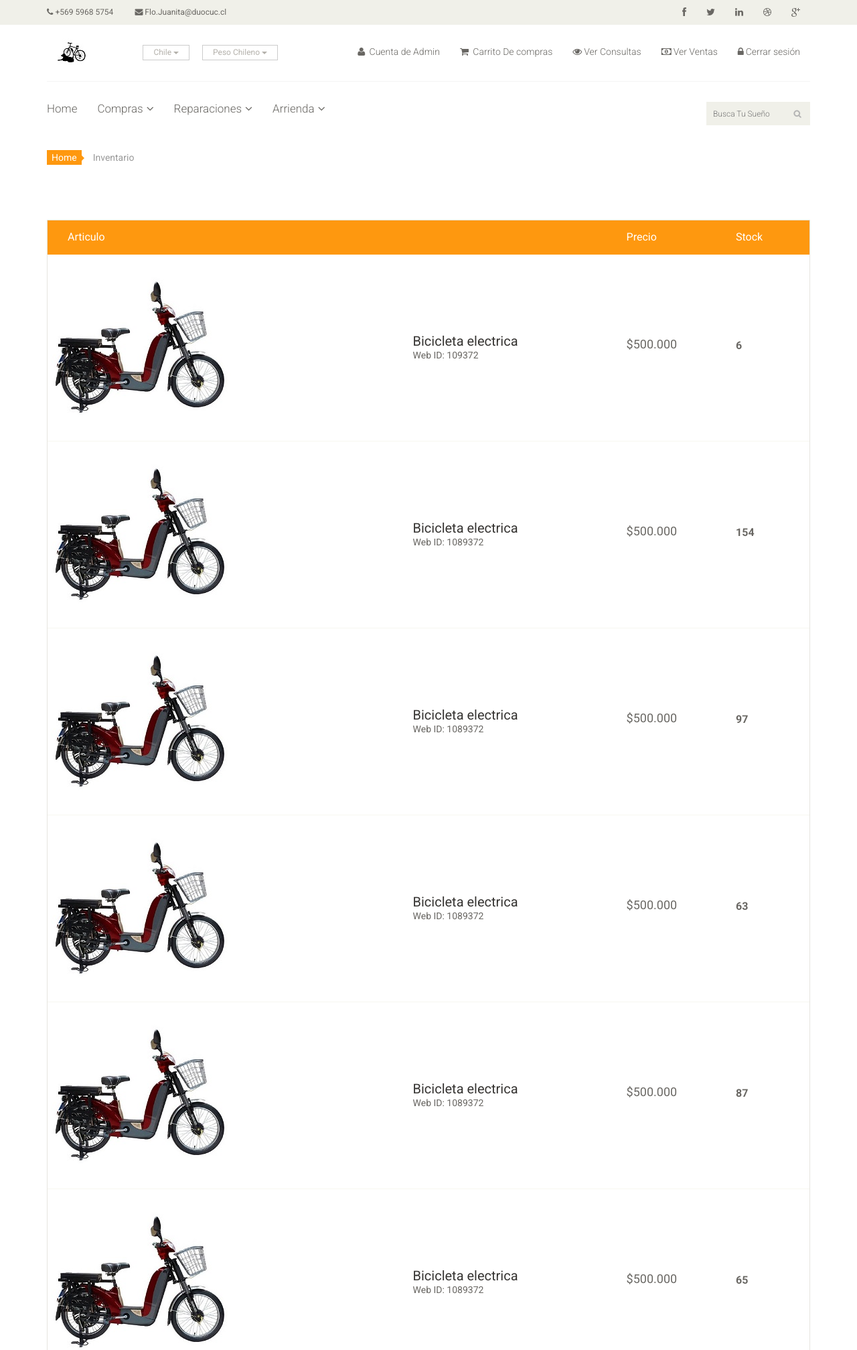
After one commit to 4lequinn/CasoJuana, a Django app: page /ver-inventario/ in a window 1280 px wide. The commit adds this page. Shown: the top 2015 px of the page at 67% size. Run offline with Django 4.2, Linux system fonts and the light colour scheme; a user stored in the database is signed in.

Commit message:
inventario OK

```diff
--- a/WebCasoJuana/templates/core/arrienda.html
+++ b/WebCasoJuana/templates/core/arrienda.html
@@ -1,5 +1,9 @@
 {% extends 'core/plantilla.html' %}
 {% load static %}
+
+{% block titulo %}
+<title>Arriendo</title>
+{% endblock %}
 
 {% block contenido %}
 
--- a/WebCasoJuana/templates/core/cart.html
+++ b/WebCasoJuana/templates/core/cart.html
@@ -1,5 +1,9 @@
 {% extends 'core/plantilla.html' %}
 {% load static %}
+
+{% block titulo %}
+<title>Carrito</title>
+{% endblock %}
 
 {% block contenido %}
 
--- a/WebCasoJuana/templates/core/index.html
+++ b/WebCasoJuana/templates/core/index.html
@@ -1,5 +1,9 @@
 {% extends 'core/plantilla.html' %}
 {% load static %}
+
+{% block titulo %}
+<title>Inicio</title>
+{% endblock %}
 
 {% block contenido %}
 	<section id="slider"><!--slider-->
--- a/WebCasoJuana/templates/core/login.html
+++ b/WebCasoJuana/templates/core/login.html
@@ -1,5 +1,10 @@
 {% extends 'core/plantilla.html' %}
 {% load static %}
+
+
+{% block titulo %}
+<title>Iniciar sesión</title>
+{% endblock %}
 
 {% block contenido %}
 
--- a/WebCasoJuana/templates/core/plantilla.html
+++ b/WebCasoJuana/templates/core/plantilla.html
@@ -111,14 +111,26 @@
                         <div class="shop-menu clearfix pull-right">
                             <ul class="nav navbar-nav">
                                 {% if user.is_authenticated %}
-                                    <li><a href=""><i class="fa fa-user"></i> Cuenta de {{user.first_name}}</a></li>
-                                    <li><a href={% url 'CART' %}><i class="fa fa-shopping-cart"></i> Carrito De compras</a></li>
+                                <li><a href=""><i class="fa fa-user"></i> Cuenta de {{user.first_name}}</a></li>
+                                <li><a href={% url 'CART' %}><i class="fa fa-shopping-cart"></i> Carrito De compras</a>
+                                </li>
+
+                                {% if perms.WebCasoJuana.view_reparacion and perms.WebCasoJuana.change_reparacion %}
+                                <!-- Permisos de técnico -->
+                                <li><a href={% url 'VER_CONSULTAS' %}><i class="fa fa-eye"></i>Ver Consultas</a></li>
+                                {% endif %}
+
+                                {% if perms.WebCasoJuana.view_venta %}
+                                <!-- Permisos de vendedor -->
+                                <li><a href={% url 'VER_INVENTARIO' %}><i class="fa fa-money"></i>Ver Ventas</a></li>
+                                {% endif %}
+
                                 {% endif %}
 
                                 {% if user.is_authenticated %}
-                                    <li><a href={% url 'LOGOUT' %}><i class="fa fa-lock"></i>Cerrar sesión</a></li>
+                                <li><a href={% url 'LOGOUT' %}><i class="fa fa-lock"></i>Cerrar sesión</a></li>
                                 {% else %}
-                                    <li><a href={% url 'LOGIN' %}><i class="fa fa-lock"></i> Login</a></li>
+                                <li><a href={% url 'LOGIN' %}><i class="fa fa-lock"></i> Login</a></li>
                                 {% endif %}
 
                             </ul>
@@ -150,7 +162,7 @@
                                 {% if user.is_authenticated %}
                                 <li class="dropdown"><a href="#">Compras<i class="fa fa-angle-down"></i></a>
                                     <ul role="menu" class="sub-menu">
-                                        <li><a href="shop.html">Productos</a></li>
+                                        <li><a href="#">Productos</a></li>
 
 
                                     </ul>
@@ -165,7 +177,7 @@
                                 <li class="dropdown"><a href="#">Arrienda<i class="fa fa-angle-down"></i></a>
                                     <ul role="menu" class="sub-menu">
                                         <li><a href={% url 'ARRIENDA' %}>Bicicletas</a></li>
-                                {% endif %}
+                                        {% endif %}
                         </div>
                     </div>
                     <div class="col-sm-3">
@@ -336,7 +348,7 @@
                 <div class="row">
                     <p class="pull-left">Copyright © 2022 MasTurbaBikes Inc. All rights reserved.</p>
                     <p class="pull-right">El cambio empieza por uno <span><a target="_blank"
-                    href="https://www.fundacionadopta.cl/Index/">Tu proximo angel</a></span></p>
+                                href="https://www.fundacionadopta.cl/Index/">Tu proximo angel</a></span></p>
                 </div>
             </div>
         </div>
--- /dev/null
+++ b/WebCasoJuana/templates/core/ver-inventario.html
@@ -0,0 +1,267 @@
+{% extends 'core/plantilla.html' %}
+{% load static %}
+
+{% block titulo %}
+<title>Inventario</title>
+{% endblock %}
+
+{% block contenido %}
+
+	<section id="cart_items">
+		<div class="container">
+			<div class="breadcrumbs">
+				<ol class="breadcrumb">
+				  <li><a href="#">Home</a></li>
+				  <li class="active">Inventario</li>
+				</ol>
+			</div>
+			<div class="table-responsive cart_info">
+				<table class="table table-condensed">
+					<thead>
+						<tr class="cart_menu">
+							<td class="image">Articulo</td>
+							<td class="description"></td>
+							<td class="price">Precio</td>
+							<td class="quantity">Stock</td>
+							<td></td>
+						</tr>
+					</thead>
+					<tbody>
+
+						<tr>
+							<td class="cart_product">
+								<a href=""><img src="images/home/venta1.jfif" alt=""></a>
+							</td>
+							<td class="cart_description">
+								<h4><a href="">Bicicleta electrica</a></h4>
+								<p>Web ID: 109372</p>
+							</td>
+							<td class="cart_price">
+								<p>$500.000</p>
+							</td>
+
+							<td class="cart_quantity">
+								<div class="cart_quantity_button">
+
+									<label class="cart_quantity_input" type="text" name="quantity" autocomplete="off" size="2">6</label>
+
+								</div>
+							</td>
+						</tr>
+
+						<tr>
+							<td class="cart_product">
+								<a href=""><img src="images/home/venta1.jfif" alt=""></a>
+							</td>
+							<td class="cart_description">
+								<h4><a href="">Bicicleta electrica</a></h4>
+								<p>Web ID: 1089372</p>
+							</td>
+							<td class="cart_price">
+								<p>$500.000</p>
+							</td>
+
+							<td class="cart_quantity">
+								<div class="cart_quantity_button">
+
+									<label class="cart_quantity_input" type="text" name="quantity" autocomplete="off" size="2">154</label>
+
+								</div>
+							</td>
+						</tr>
+
+						<tr>
+							<td class="cart_product">
+								<a href=""><img src="images/home/venta1.jfif" alt=""></a>
+							</td>
+							<td class="cart_description">
+								<h4><a href="">Bicicleta electrica</a></h4>
+								<p>Web ID: 1089372</p>
+							</td>
+							<td class="cart_price">
+								<p>$500.000</p>
+							</td>
+
+							<td class="cart_quantity">
+								<div class="cart_quantity_button">
+
+									<label class="cart_quantity_input" type="text" name="quantity" autocomplete="off" size="2">97</label>
+
+								</div>
+							</td>
+						</tr>
+
+						<tr>
+							<td class="cart_product">
+								<a href=""><img src="images/home/venta1.jfif" alt=""></a>
+							</td>
+							<td class="cart_description">
+								<h4><a href="">Bicicleta electrica</a></h4>
+								<p>Web ID: 1089372</p>
+							</td>
+							<td class="cart_price">
+								<p>$500.000</p>
+							</td>
+
+							<td class="cart_quantity">
+								<div class="cart_quantity_button">
+
+									<label class="cart_quantity_input" type="text" name="quantity" autocomplete="off" size="2">63</label>
+
+								</div>
+							</td>
+						</tr>
+
+						<tr>
+							<td class="cart_product">
+								<a href=""><img src="images/home/venta1.jfif" alt=""></a>
+							</td>
+							<td class="cart_description">
+								<h4><a href="">Bicicleta electrica</a></h4>
+								<p>Web ID: 1089372</p>
+							</td>
+							<td class="cart_price">
+								<p>$500.000</p>
+							</td>
+
+							<td class="cart_quantity">
+								<div class="cart_quantity_button">
+
+									<label class="cart_quantity_input" type="text" name="quantity" autocomplete="off" size="2">87</label>
+
+								</div>
+							</td>
+						</tr>
+
+						<tr>
+							<td class="cart_product">
+								<a href=""><img src="images/home/venta1.jfif" alt=""></a>
+							</td>
+							<td class="cart_description">
+								<h4><a href="">Bicicleta electrica</a></h4>
+								<p>Web ID: 1089372</p>
+							</td>
+							<td class="cart_price">
+								<p>$500.000</p>
+							</td>
+
+							<td class="cart_quantity">
+								<div class="cart_quantity_button">
+
+									<label class="cart_quantity_input" type="text" name="quantity" autocomplete="off" size="2">65</label>
+
+								</div>
+							</td>
+						</tr>
+
+						<tr>
+							<td class="cart_product">
+								<a href=""><img src="images/home/venta1.jfif" alt=""></a>
+							</td>
+							<td class="cart_description">
+								<h4><a href="">Bicicleta electrica</a></h4>
+								<p>Web ID: 1089372</p>
+							</td>
+							<td class="cart_price">
+								<p>$500.000</p>
+							</td>
+
+							<td class="cart_quantity">
+								<div class="cart_quantity_button">
+
+									<label class="cart_quantity_input" type="text" name="quantity" autocomplete="off" size="2">21</label>
+
+								</div>
+							</td>
+						</tr>
+
+						<tr>
+							<td class="cart_product">
+								<a href=""><img src="images/home/venta1.jfif" alt=""></a>
+							</td>
+							<td class="cart_description">
+								<h4><a href="">Bicicleta electrica</a></h4>
+								<p>Web ID: 1089372</p>
+							</td>
+							<td class="cart_price">
+								<p>$500.000</p>
+							</td>
+
+							<td class="cart_quantity">
+								<div class="cart_quantity_button">
+
+									<label class="cart_quantity_input" type="text" name="quantity" autocomplete="off" size="2">3</label>
+
+								</div>
+							</td>
+						</tr>
+
+						<tr>
+							<td class="cart_product">
+								<a href=""><img src="images/home/venta1.jfif" alt=""></a>
+							</td>
+							<td class="cart_description">
+								<h4><a href="">Bicicleta electrica</a></h4>
+								<p>Web ID: 1089372</p>
+							</td>
+							<td class="cart_price">
+								<p>$500.000</p>
+							</td>
+
+							<td class="cart_quantity">
+								<div class="cart_quantity_button">
+
+									<label class="cart_quantity_input" type="text" name="quantity" autocomplete="off" size="2">122</label>
+
+								</div>
+							</td>
+						</tr>
+
+
+						</tr>
+					</tbody>
+				</table>
+
+				<!-- Sección de resumen de ventas diario , mensual -->
+				<table class="table table-condensed">
+					<thead>
+						<tr class="cart_menu">
+							<td class="description">Resumen de Ventas Diario</td>
+							<td class="price">Resumen de ventas Mensual</td>
+
+							<td></td>
+						</tr>
+					</thead>
+					<tbody>
+
+						<tr>
+							<td class="cart_product">
+								<h4>87 <span style="color: red;">Artículos</span></h4>
+								<p>Artículo más vendido <span style="font-weight: 900;">Bicicleta electrica</span></p>
+							</td>
+							<td class="cart_description">
+								<h4>1.356 <span style="color: red;">Artículos</span></h4>
+								<p>Artículo más vendido <span style="font-weight: 900;">Bebida energetica Tula</span></p>
+							</td>
+
+						</tr>
+
+						<tr>
+							<td class="cart_product">
+								<h4>Ganacias<span style="color: red;">Totales</span></h4>
+								<p>$<span style="font-weight: 900;">1.273.500</span></p>
+							</td>
+							<td class="cart_description">
+								<h4>Ganacias<span style="color: red;">Totales</span></h4>
+								<p>$<span style="font-weight: 900;">40.890.000</span></p>
+							</td>
+
+						</tr>
+					</tbody>
+				</table>
+			</div>
+		</div>
+	</section> <!--/#cart_items-->
+
+
+	{% endblock %}
--- a/WebCasoJuana/urls.py
+++ b/WebCasoJuana/urls.py
@@ -14,4 +14,6 @@ urlpatterns = [
     path('repara/',repara,name='REPARA'),
     path('enviar-solicitud/',enviarConsulta,name='CONSULTA'),
     path('ver-solicitudes/',verConsultas, name='VER_CONSULTAS'),
+    path('aceptar-solicitud/<id>/',aceptarConsulta,name="ACEPTAR_SERVICIO"),
+    path('ver-inventario/',verInventario,name="VER_INVENTARIO"),
 ]
--- a/WebCasoJuana/views.py
+++ b/WebCasoJuana/views.py
@@ -73,16 +73,20 @@ def cerrarSesion(request):
     logout(request)
     return render(request,'core/index.html')
 
-
+@login_required(login_url='/login/')
 def arrienda(request):
     return render(request, 'core/arrienda.html');
 
+@login_required(login_url='/login/')
 def cart(request):
     return render(request, 'core/cart.html');
 
+@login_required(login_url='/login/')
 def repara(request):
     return render(request, 'core/repara.html');
 
+@login_required(login_url='/login/')
+@permission_required('WebCasoJuana.view_reparacion',login_url='/login/')
 def verConsultas(request):
     mensaje = "Sin solicitudes."
     try:
@@ -93,6 +97,7 @@ def verConsultas(request):
         datos = {"mensaje":mensaje}
         return render(request,'core/ver-solicitudes.html',datos)
 
+@login_required(login_url='/login/')
 def enviarConsulta(request):
     mensaje = "No enviado."
     if request.POST:
@@ -119,3 +124,20 @@ def enviarConsulta(request):
     datos = {"mensaje":mensaje}
 
     return render(request, 'core/repara.html',datos)
+
+@login_required(login_url='/login/')
+@permission_required('WebCasoJuana.view_reparacion',login_url='/login/')
+@permission_required('WebCasoJuana.change_reparacion',login_url='/login/')
+def aceptarConsulta(request,id):
+    listaConsultas = Reparacion.objects.all()
+    # Obtengo la consulta seleccionada
+    consulta = Reparacion.objects.get(reparacionID = id)
+    consulta.esAceptada = True
+    consulta.save()
+    return redirect(to='VER_CONSULTAS')
+
+@login_required(login_url='/login/')
+@permission_required('WebCasoJuana.view_venta',login_url='/login/')
+@permission_required('WebCasoJuana.change_venta',login_url='/login/')
+def verInventario(request):
+    return render(request, 'core/ver-inventario.html')
```
Also changed, not shown: WebCasoJuana/models.py (+7 -0 lines), WebCasoJuana/templates/core/repara.html (+7 -3 lines), WebCasoJuana/templates/core/ver-solicitudes.html (+7 -2 lines), WebCasoJuana/migrations/0001_initial.py, db.sqlite3.
